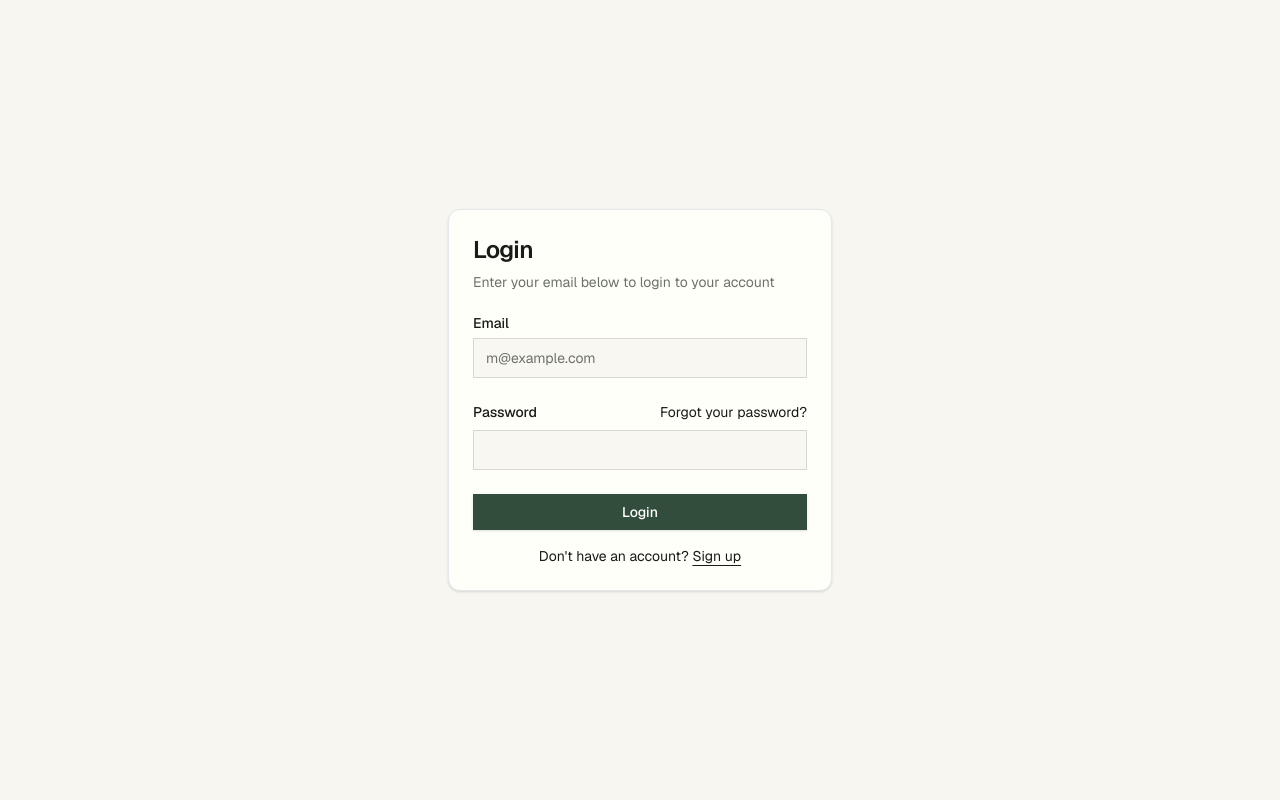
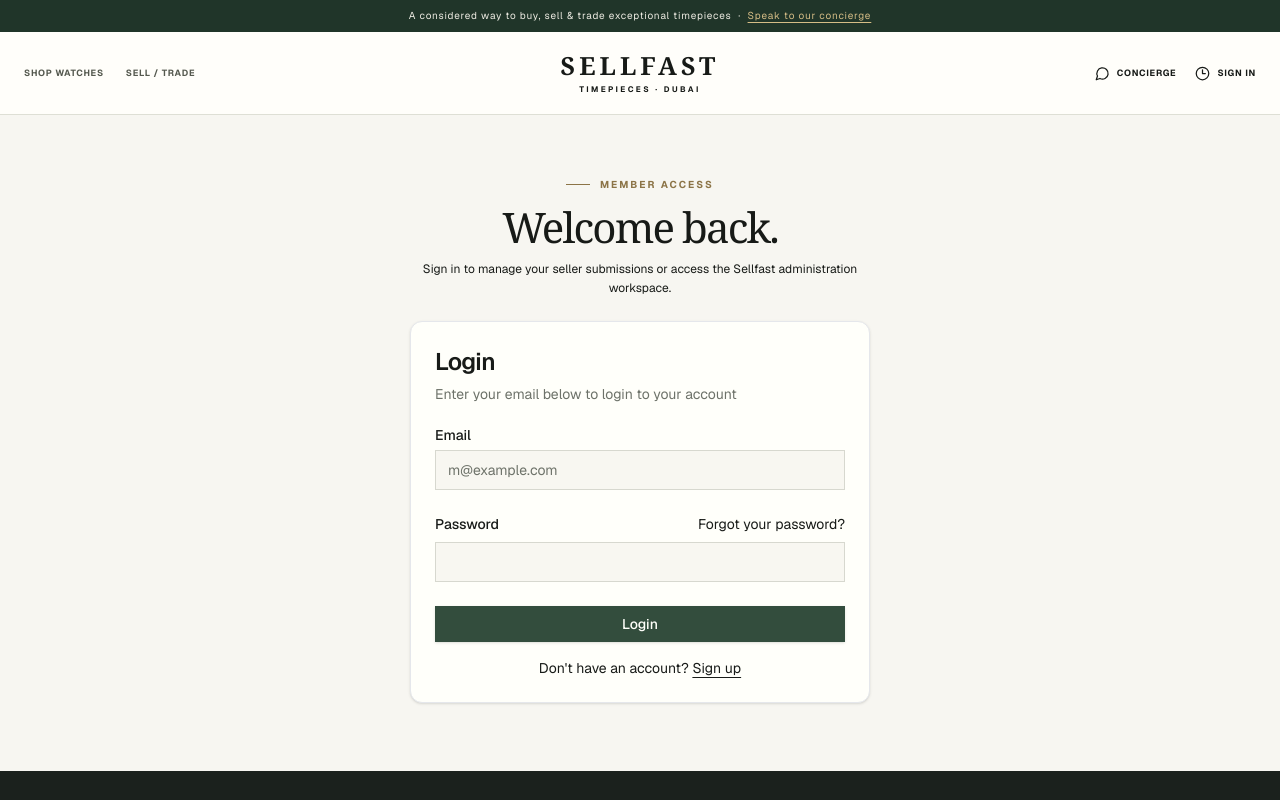
Before and after one commit to StunSlayer/sellfast, a Next.js app: page /auth/login in a window 1280 px wide. Shown: the top 800 px of the page. Built offline with nearby package versions, Linux system fonts and the light colour scheme; no server answers.

Commit message:
Style login page as part of Sellfast

```diff
--- a/app/auth/login/page.tsx
+++ b/app/auth/login/page.tsx
@@ -1,11 +1,22 @@
 import { LoginForm } from "@/components/login-form";
+import { SiteHeader } from "@/components/site-header";
+import { SiteFooter } from "@/components/site-footer";
 
 export default function Page() {
   return (
-    <div className="flex min-h-svh w-full items-center justify-center p-6 md:p-10">
-      <div className="w-full max-w-sm">
-        <LoginForm />
-      </div>
-    </div>
+    <>
+      <SiteHeader />
+      <main className="container" style={{ minHeight: "45vh", padding: "54px 0 68px" }}>
+        <div style={{ maxWidth: 460, margin: "0 auto" }}>
+          <div style={{ textAlign: "center", marginBottom: 22 }}>
+            <div className="eyebrow">Member access</div>
+            <h1 className="display" style={{ fontSize: 42, margin: "12px 0" }}>Welcome back.</h1>
+            <p className="muted" style={{ fontSize: 12 }}>Sign in to manage your seller submissions or access the Sellfast administration workspace.</p>
+          </div>
+          <LoginForm />
+        </div>
+      </main>
+      <SiteFooter />
+    </>
   );
 }
```
